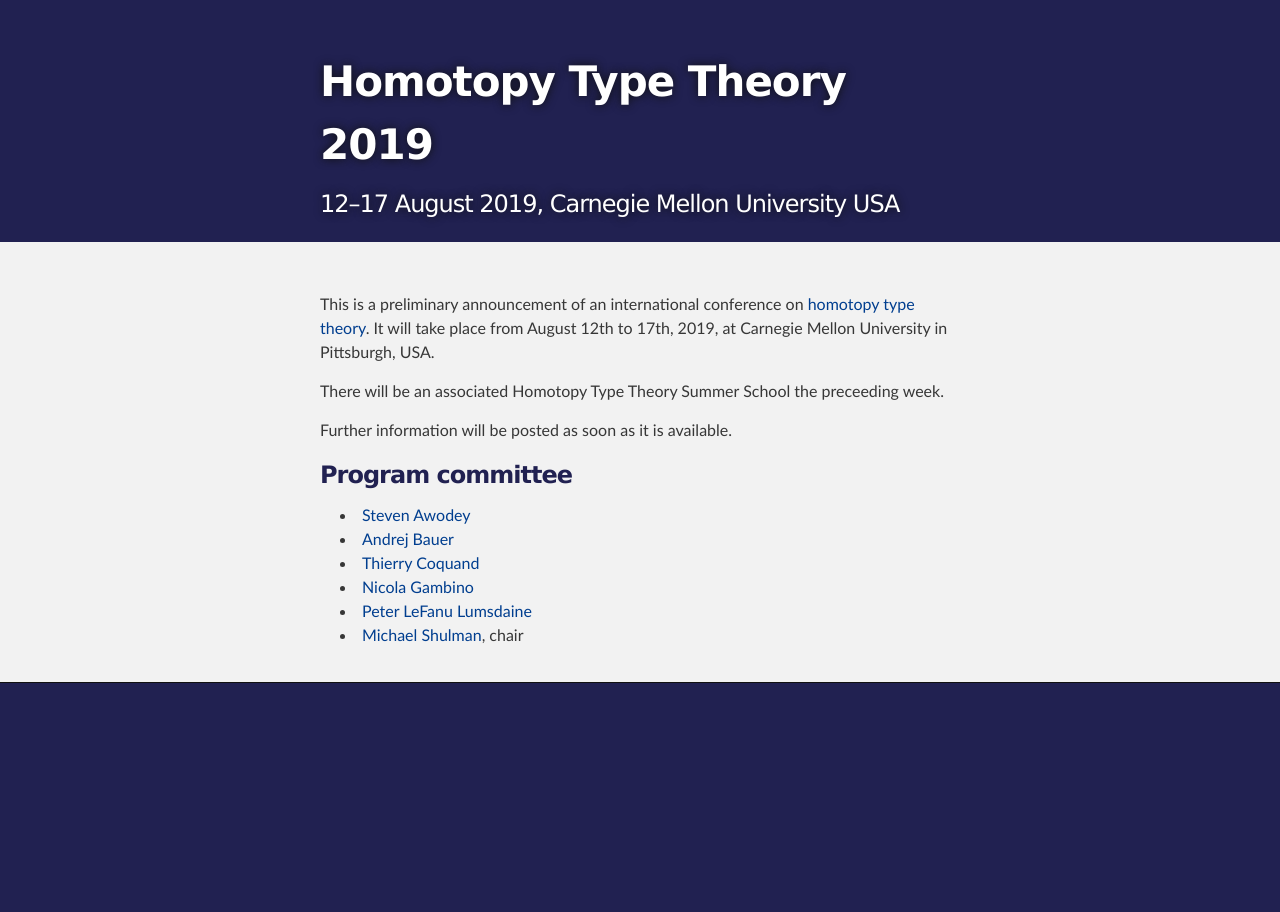
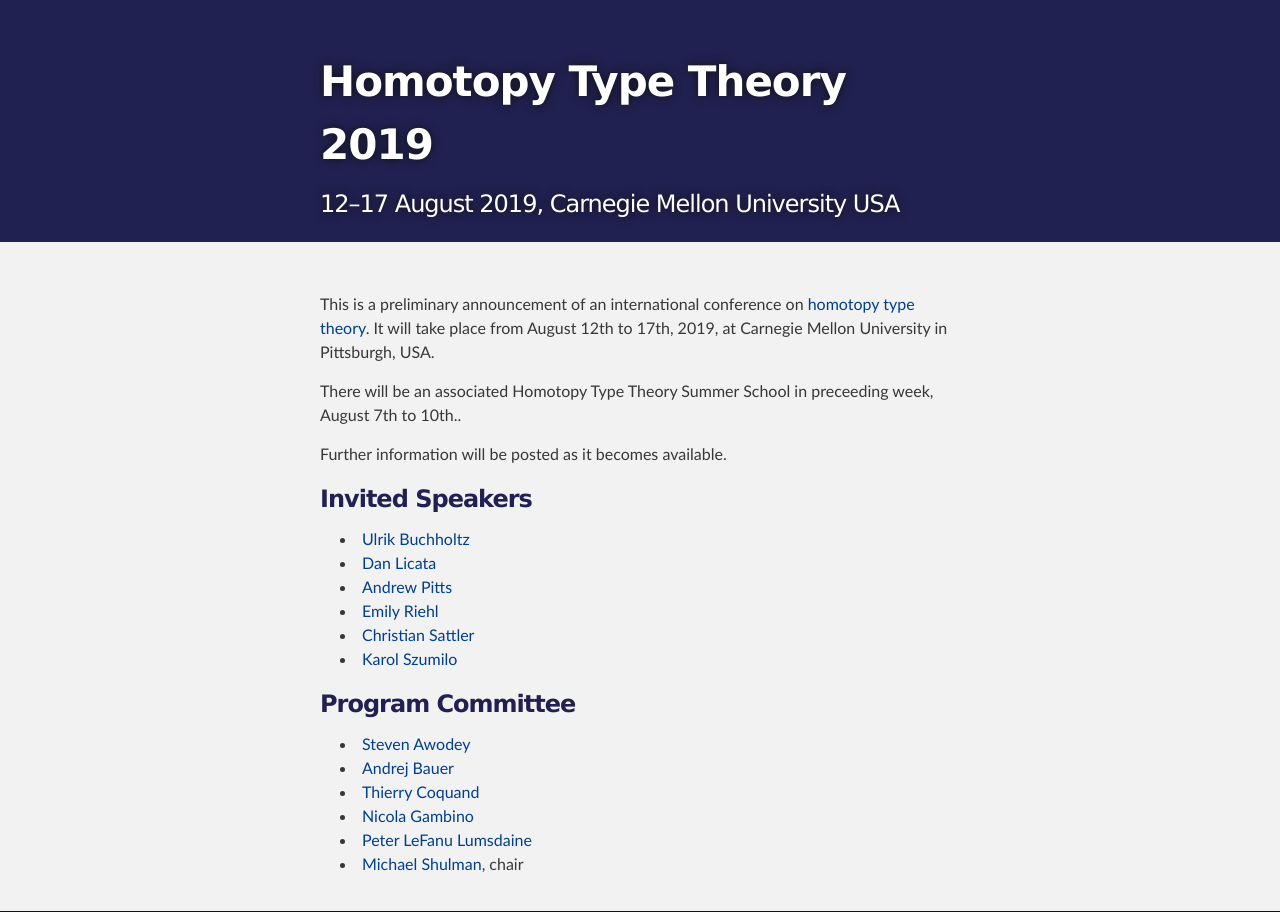
Before and after one commit to HoTT/HoTT-2019, a Jekyll site: the page built from index.md, in a window 1280 px wide. Built offline with Jekyll 4.4.1, drawn with Linux system fonts in a browser that asks for light colours.

Commit message:
added invited speakers

```diff
--- a/index.md
+++ b/index.md
@@ -8,11 +8,23 @@
 theory](https://homotopytypetheory.org). It will take place from August 12th to 17th,
 2019, at Carnegie Mellon University in Pittsburgh, USA.
 
-There will be an associated Homotopy Type Theory Summer School the preceeding week.
+There will be an associated Homotopy Type Theory Summer School in
+preceeding week, August
+7th to 10th..
 
-Further information will be posted as soon as it is available.
+Further information will be posted as it becomes available.
 
-### Program committee
+### Invited Speakers
+
+* [Ulrik Buchholtz](https://www2.mathematik.tu-darmstadt.de/~buchholtz/)
+* [Dan Licata](http://dlicata.web.wesleyan.edu)
+* [Andrew Pitts](https://www.cl.cam.ac.uk/~amp12/)
+* [Emily Riehl](http://www.math.jhu.edu/~eriehl/)
+* [Christian Sattler](https://www.chalmers.se/en/staff/Pages/sattler.aspx)
+* [Karol Szumilo](http://www1.maths.leeds.ac.uk/~pmtks/)
+
+
+### Program Committee
 
 * [Steven Awodey](https://www.andrew.cmu.edu/user/awodey/)
 * [Andrej Bauer](http://www.andrej.com/)
```
